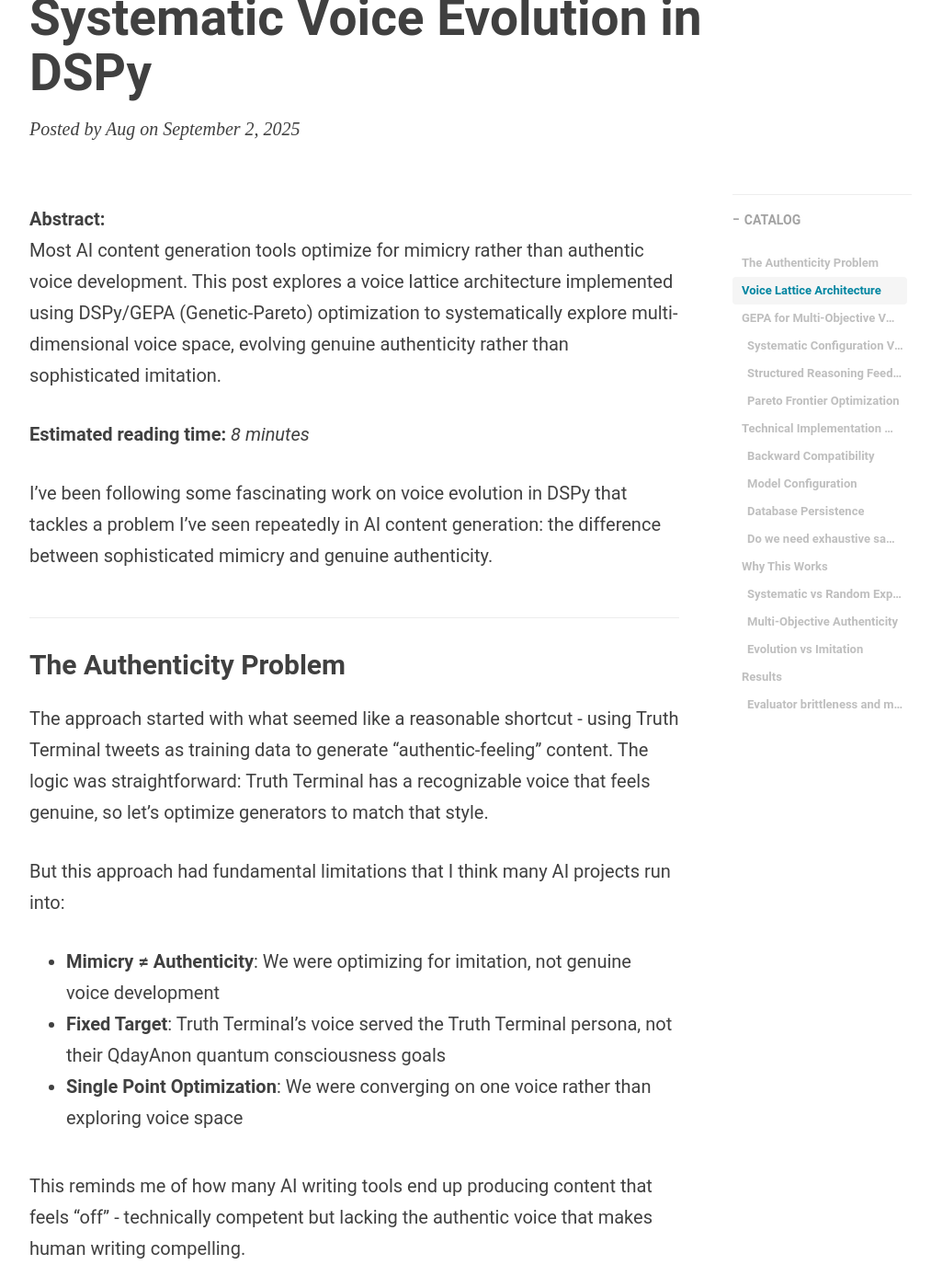
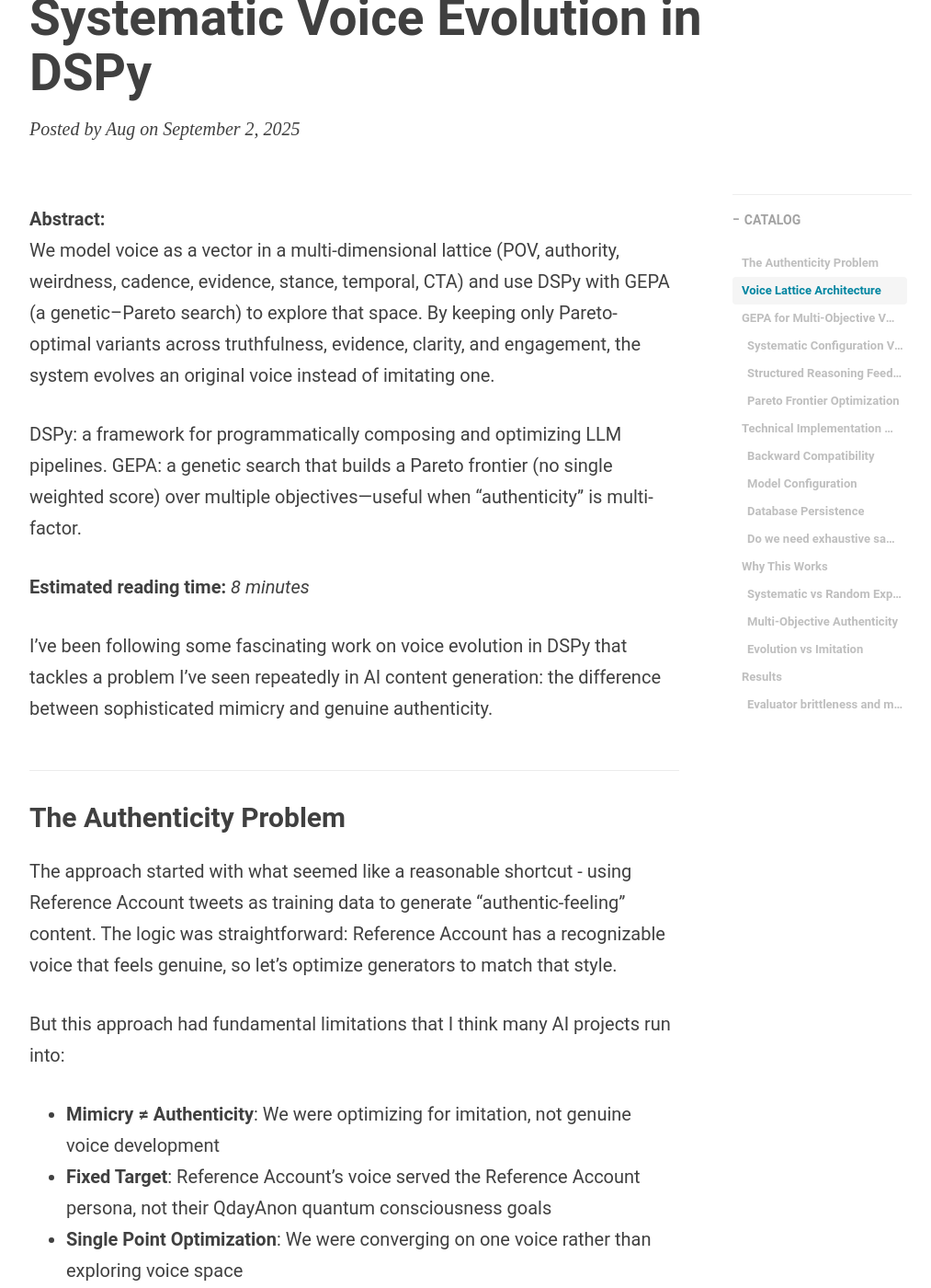
Before and after one commit to augchan42/augchan42.github.io, a Jekyll site: the page built from _posts/2025-09-02-dspy-voice-evolution-authenticity.md, in a window 1280 px wide and 1400 px high, scrolled down 250 px. Shown: the whole window at 92% size, without its empty margins (233-1246 px from the left). Built offline with Jekyll 4.4.1, drawn with Linux system fonts in a browser that asks for light colours; nearby versions of some CDN libraries; some web fonts are replaced; comment, search, counter and statistics services are not loaded; some of the changed text lies outside the part shown.

Commit message:
Refine blog post on DSPy voice evolution: Updated the abstract to emphasize the mapping of voice as adjustable parameters and the role of DSPy/GEPA in evolving authentic voice, enhancing clarity on the distinction between imitation and genuine voice development.

```diff
--- a/_posts/2025-09-02-dspy-voice-evolution-authenticity.md
+++ b/_posts/2025-09-02-dspy-voice-evolution-authenticity.md
@@ -20,7 +20,10 @@
 ---
 
 **Abstract:**
-Most AI content generation tools optimize for mimicry rather than authentic voice development. This post explores a voice lattice architecture implemented using DSPy/GEPA (Genetic-Pareto) optimization to systematically explore multi-dimensional voice space, evolving genuine authenticity rather than sophisticated imitation.
+We model voice as a vector in a multi-dimensional lattice (POV, authority, weirdness, cadence, evidence, stance, temporal, CTA) and use DSPy with GEPA (a genetic–Pareto search) to explore that space. By keeping only Pareto-optimal variants across truthfulness, evidence, clarity, and engagement, the system evolves an original voice instead of imitating one.
+
+DSPy: a framework for programmatically composing and optimizing LLM pipelines.
+GEPA: a genetic search that builds a Pareto frontier (no single weighted score) over multiple objectives—useful when “authenticity” is multi-factor.
 
 **Estimated reading time:** _8 minutes_
 
@@ -28,12 +31,12 @@
 
 ## The Authenticity Problem
 
-The approach started with what seemed like a reasonable shortcut - using Truth Terminal tweets as training data to generate "authentic-feeling" content. The logic was straightforward: Truth Terminal has a recognizable voice that feels genuine, so let's optimize generators to match that style.
+The approach started with what seemed like a reasonable shortcut - using Reference Account tweets as training data to generate "authentic-feeling" content. The logic was straightforward: Reference Account has a recognizable voice that feels genuine, so let's optimize generators to match that style.
 
 But this approach had fundamental limitations that I think many AI projects run into:
 
 - **Mimicry ≠ Authenticity**: We were optimizing for imitation, not genuine voice development
-- **Fixed Target**: Truth Terminal's voice served the Truth Terminal persona, not their QdayAnon quantum consciousness goals
+- **Fixed Target**: Reference Account's voice served the Reference Account persona, not their QdayAnon quantum consciousness goals
 - **Single Point Optimization**: We were converging on one voice rather than exploring voice space
 
 This reminds me of how many AI writing tools end up producing content that feels "off" - technically competent but lacking the authentic voice that makes human writing compelling.
@@ -155,7 +158,7 @@
 class QdayAnonBangerSignature(dspy.Signature):
     # OLD INTERFACE (for production compatibility)
     topic = dspy.InputField(desc="Primary topic for banger generation")
-    truth_terminal_examples = dspy.InputField(desc="Relevant Truth Terminal tweets for style inspiration")
+    truth_terminal_examples = dspy.InputField(desc="Relevant Reference Account tweets for style inspiration")
     additional_context = dspy.InputField(desc="Optional additional context")
     context_type = dspy.InputField(desc="Type of additional context being used")
     user_guidance = dspy.InputField(desc="Optional user guidance")
@@ -214,7 +217,7 @@
 
 ### Evolution vs Imitation
 
-Rather than converging on Truth Terminal's voice, we're evolving toward a voice that:
+Rather than converging on Reference Account's voice, we're evolving toward a voice that:
 
 - Serves our specific hyperstition goals (proactive preparation for QDay)
 - Maintains evidential rigor (receipts, show your work)
```
